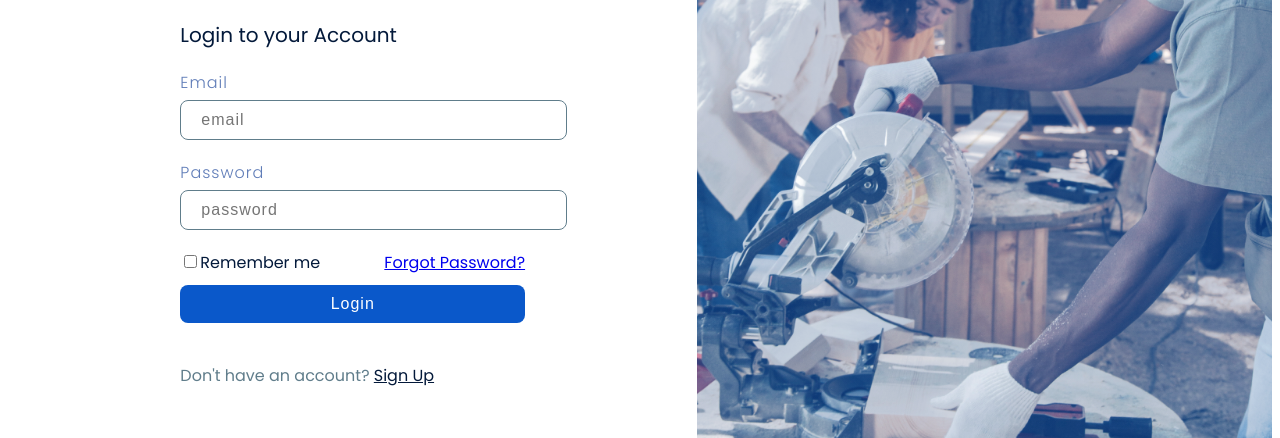
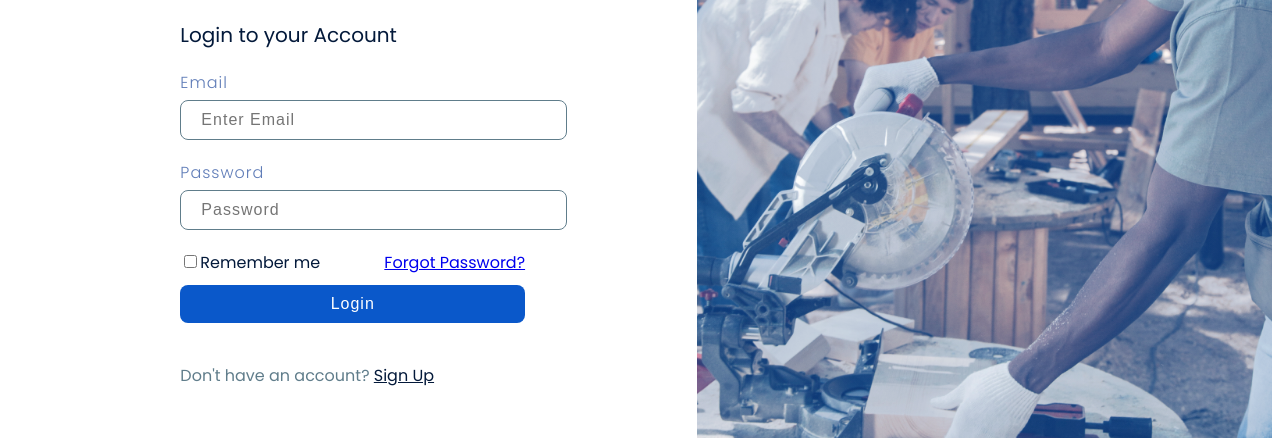
Before and after one commit to Women-Techsters-Fellowship-2021/Group8-HandyFIx-Frontend-Project, a React (Create React App) app: page / in a window 1280 px wide. Shown: the part 262-700 px from the top of the page. Built offline with nearby package versions, Linux system fonts and the light colour scheme.

Commit message:
Add axios

```diff
--- a/package.json
+++ b/package.json
@@ -6,6 +6,7 @@
     "@testing-library/jest-dom": "^5.14.1",
     "@testing-library/react": "^11.2.7",
     "@testing-library/user-event": "^12.8.3",
+    "axios": "^0.21.4",
     "react": "^17.0.2",
     "react-dom": "^17.0.2",
     "react-hook-form": "^7.15.4",
--- a/src/App.js
+++ b/src/App.js
@@ -1,13 +1,17 @@
 import React from 'react';
-import {BrowserRouter, Route} from 'react-router-dom';
+import {BrowserRouter, Route, Switch} from 'react-router-dom';
 import Login from './Pages/login';
+
 
 
 function App() {
   return (
     <div className="App">
       <BrowserRouter>
-      <Route path="/" component={Login} />
+      <Switch>
+
+        <Route path="/" component={Login} />
+      </Switch>
       </BrowserRouter>
     </div>
   );
--- a/src/Pages/login.jsx
+++ b/src/Pages/login.jsx
@@ -1,4 +1,4 @@
-import "../Styles/login.css";
+/* import "../Styles/login.css";
 import image2 from "../Images/image2.jpg";
 import React from "react";
 import { useHistory } from 'react-router-dom';
@@ -40,7 +40,7 @@ function Login() {
       .catch(error => {
         console.log('Error message: ', error)
       });
-    history.push('/');
+    history.push('/dashboard');
   }
 
   return (
@@ -89,4 +89,92 @@ function Login() {
     </div>
   );
 };
-export default Login;
+export default Login; */
+
+import "../Styles/login.css";
+import image2 from "../Images/image2.jpg";
+//import { useHistory } from 'react-router-dom';
+import React, { useState } from 'react';
+import axios from 'axios';
+function Login(props) {
+    const [user, setuser] = useState({ Email: '', Password: ''});
+    const apiUrl = "http://localhost:5000/api/v1/auth/login";
+    const loginHandler = (e) => {
+            e.preventDefault();
+            //debugger;
+            const data = {
+              Email: user.Email,
+              Password: user.Password
+              };
+            axios.post(apiUrl, data)
+            .then((result) => {
+                //debugger;
+                console.log(result.data);
+                if (result.data.Status === 'Invalid')
+                  alert('Invalid User');
+                else
+                  props.history.push('/landing')
+
+                //if (result.data.status === '200')
+                    //props.history.push('/signup')
+            })
+            .catch(error=> {
+              console.log(error);
+      })
+          };
+
+          const onChange = (e) => {
+                e.persist();
+                //debugger;
+                setuser({...user, [e.target.name]: e.target.value});
+              }
+    return (
+
+        <div className="form-container">
+        <div className="contentBx">
+            <div className="formBx">
+                <h2>Welcome</h2>
+                <h3>Login to your Account</h3>
+                      <form onSubmit={loginHandler} className="users">
+                        <div className="inputBx">
+                          <span>Email</span>
+                          <input
+                          type="email"
+                          value={user.Email}
+                          onChange={ onChange }
+                          name="Email"
+                          id="Email"
+                          aria-describedby="emailHelp"
+                          placeholder="Enter Email"/>
+                        </div>
+                        <div className="inputBx">
+                        <span>Password</span>
+                        <input
+                          type="password"
+                          value={user.Password}
+                          onChange={ onChange }
+                          name="Password"
+                          id="Password"
+                          placeholder="Password"/>
+                        </div>
+                        <div className="remember">
+                        <label><input type="checkbox" name="" />Remember me</label>
+                        <a href="/#">Forgot Password?</a>
+                    </div>
+                    <div className="inputBx">
+                        <input type="submit" value="Login" name="" />
+                    </div>
+                    <div className="inputBx">
+                        <p>Don't have an account? <a href="/#">Sign Up</a></p>
+                    </div>
+                </form>
+            </div>
+        </div>
+        <div className="imgBx">
+            <img src={image2} alt="artisan" />
+        </div>
+    </div>
+    )
+}
+
+export default Login
```
Also changed, not shown: src/Pages/signup.jsx (+94 -0 lines), 1 other file (tests, documents, lock files or other folders).
